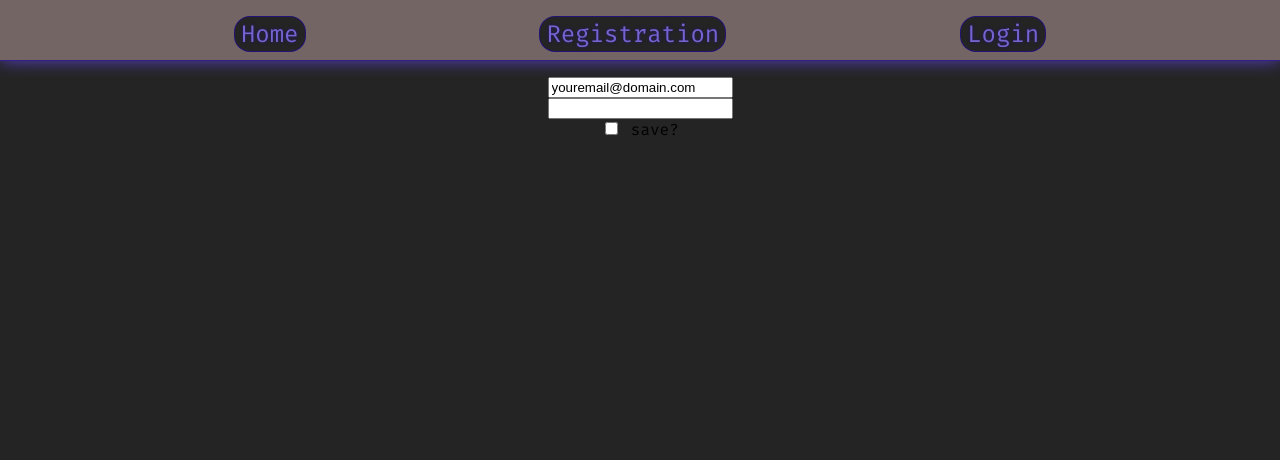
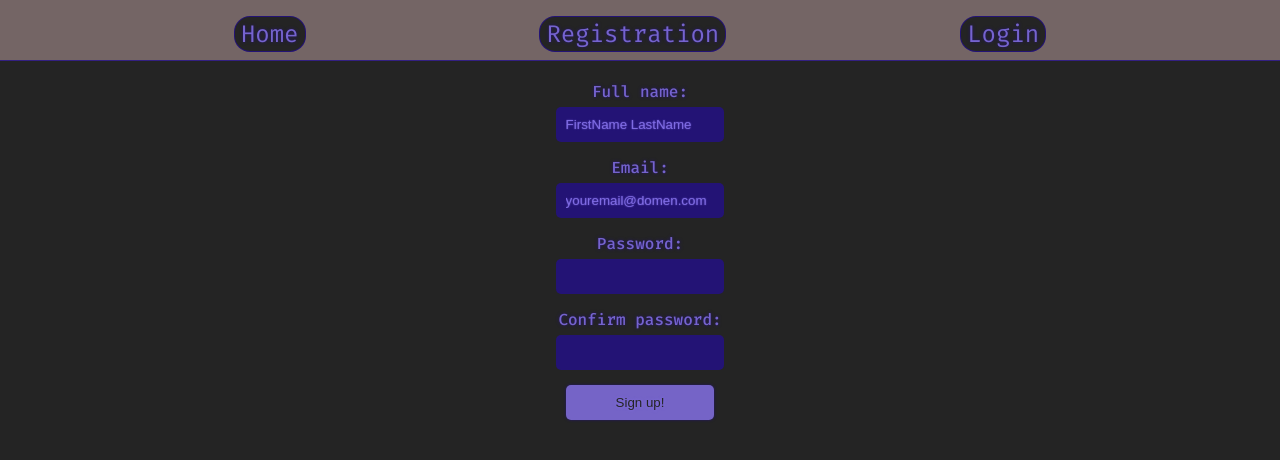
Before and after one commit to DreaMTH/DemoCard, a React (Create React App) app in the folder client/: page /registration in a window 1280 px wide. Shown: the top 460 px of the page. Built offline with nearby package versions, Linux system fonts and the light colour scheme; no server answers.

Commit message:
Registration page

```diff
--- a/client/public/index.html
+++ b/client/public/index.html
@@ -30,7 +30,7 @@
       work correctly both with client-side routing and a non-root public URL.
       Learn how to configure a non-root public URL by running `npm run build`.
     -->
-    <title>aoaoao</title>
+    <title>DemoCard</title>
   </head>
   <body>
     <noscript>You need to enable JavaScript to run this app.</noscript>
--- a/client/src/pages/registrationPage/registrationPage.jsx
+++ b/client/src/pages/registrationPage/registrationPage.jsx
@@ -1,31 +1,79 @@
+import { useForm } from "react-hook-form";
+import axios from "../../axios.js";
+import styles from "./registrationPage.module.css";
+import { Navigate } from "react-router-dom";
 import { useState } from "react";
-import styles from "./registrationPage.module.css";
 
 const RegistrationPage = () => {
-  const [defaultInput, setDefaultInput] = useState("youremail@domain.com");
-  const onEmailClick = (e) => {
-    if (e.target.value === "youremail@domain.com") {
-      setDefaultInput("");
+  document.title = "Registration";
+  const [regSuccesss, setStatus] = useState(false);
+  const {
+    register,
+    handleSubmit,
+    formState: { errors },
+  } = useForm({
+    defaultValues: {
+      name: "FirstName LastName",
+      email: "youremail@domen.com",
+      password: "",
+      confirmPassword: "",
+    },
+    mode: "onBlur",
+  });
+  const onSubmit = async (values) => {
+    if (values.password !== values.confirmPassword) {
+      return alert("Passwords are different!");
     }
+    axios
+      .post("/auth/registration/", values)
+      .then((response) => {
+        console.log(response.data);
+        alert("Success!");
+        setStatus(true);
+      })
+      .catch((err) => alert(err.response.data.message));
   };
-  const onEmailType = (e) => {
-    setDefaultInput(e.target.value);
-  };
+  if (regSuccesss) {
+    return <Navigate to="/login" />;
+  }
   return (
     <>
       <div className={styles.root}>
-        <input
-          type="text"
-          value={defaultInput}
-          onChange={(e) => onEmailType(e)}
-          onClick={(e) => onEmailClick(e)}
-        />
+        <form className={styles.form} onSubmit={handleSubmit(onSubmit)}>
+          <label htmlFor="name">Full name:</label>
+          <input
+            id="name"
+            type="text"
+            placeholder={errors.name?.message}
+            {...register("name", { required: "Field cannot be empty." })}
+          />
 
-        <input type="password" />
-        <div>
-          <input type="checkbox" name="save" />
-          <label for="save"> save?</label>
-        </div>
+          <label htmlFor="email">Email:</label>
+          <input
+            id="email"
+            type="email"
+            placeholder={errors.email?.message}
+            {...register("email", { required: "Field cannot be empty." })}
+          />
+
+          <label htmlFor="password">Password:</label>
+          <input
+            type="password"
+            id="password"
+            placeholder={errors.password?.message}
+            {...register("password", { required: "Field cannot be empty." })}
+          />
+          <label htmlFor="confirmPassword">Confirm password:</label>
+          <input
+            type="password"
+            id="confirmPassword"
+            placeholder={errors.confirmPassword?.message}
+            {...register("confirmPassword", {
+              required: "Field cannot be empty.",
+            })}
+          />
+          <input type="submit" value="Sign up!" />
+        </form>
       </div>
     </>
   );
--- a/client/src/pages/registrationPage/registrationPage.module.css
+++ b/client/src/pages/registrationPage/registrationPage.module.css
@@ -1,8 +1,46 @@
 .root {
   font-family: "Fira Code", monospace;
-  margin: 1rem 0 0 0;
+  font-weight: 500;
   background-color: #242424;
+  padding: 20px;
+  display: block;
+}
+
+form {
   display: flex;
   flex-direction: column;
   align-items: center;
+  justify-content: space-around;
 }
+
+label {
+  color: hsla(250, 80%, 70%, 0.8); /* Light color for labels */
+  margin-bottom: 5px;
+  text-shadow: 0 0 0.2rem hsla(250, 80%, 30%, 0.8);
+}
+
+/* Define styles for inputs */
+input {
+  width: 12%;
+  padding: 10px;
+  margin-bottom: 15px;
+  border: none;
+  border-radius: 5px;
+  background-color: hsla(250, 80%, 30%, 0.8); /* Dark color for inputs */
+  color: hsla(250, 80%, 70%, 0.8);
+  text-shadow: 0 0 0.1rem hsla(250, 80%, 70%, 0.8);
+}
+
+input[type="submit"] {
+  background-color: hsla(250, 80%, 70%, 0.8);
+  color: #242424;
+  cursor: pointer;
+  transition: background-color 0.3s ease;
+  box-shadow: 0 0 0.2em hsla(250, 80%, 30%, 0.8);
+  text-shadow: 0 0 0.2rem hsla(250, 80%, 70%, 0.8);
+}
+input[type="submit"]:hover {
+  background-color: hsla(250, 80%, 50%, 0.8);
+  color: hsla(250, 80%, 70%, 0.8);
+  text-shadow: 0 0 0.1rem hsla(250, 80%, 30%, 0.8);
+}
```
